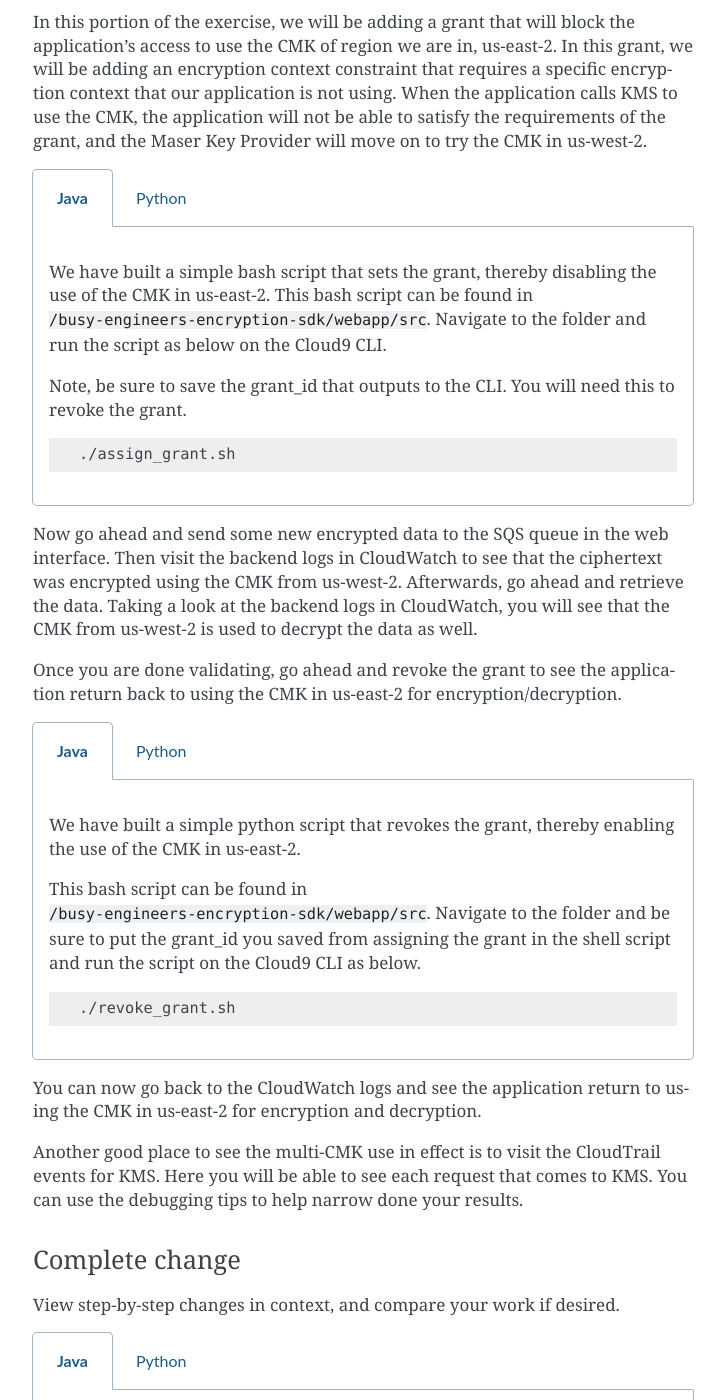
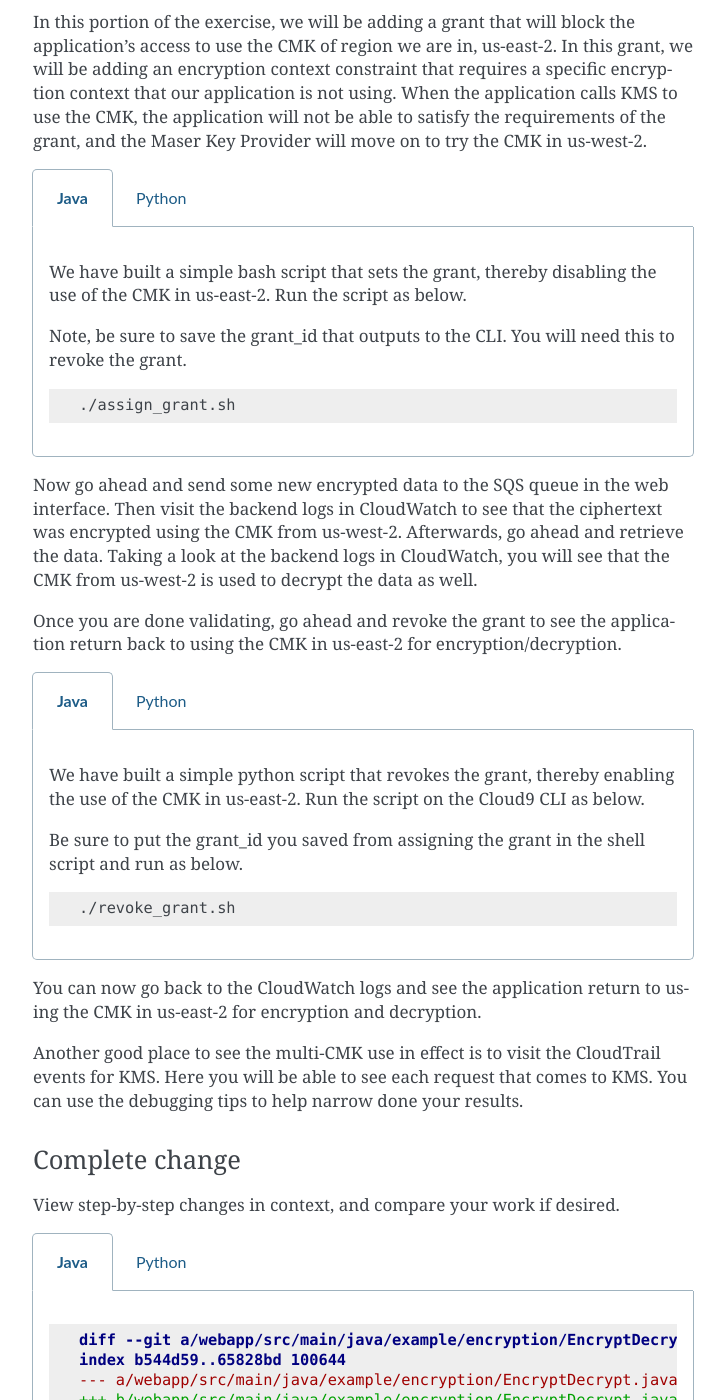
Before and after one commit to aws-samples/busy-engineers-encryption-sdk, a Sphinx documentation site: the page built from docs/exercises/5-multi_region.rst, in a window 1280 px wide and 1400 px high, scrolled down 4944 px. Shown: the whole window, without its empty margins (387-1112 px from the left). Built offline with Sphinx 7.4.7, drawn with Linux system fonts in a browser that asks for light colours.

Commit message:
Revert "Exercise 5 Docs - updating"
This reverts commit 28df1fa6ca578e4809d4107662d7808952c13838.

```diff
--- a/docs/exercises/5-multi_region.rst
+++ b/docs/exercises/5-multi_region.rst
@@ -349,8 +349,7 @@ in us-west-2.
     .. group-tab:: Java
 
         We have built a simple bash script that sets the grant, thereby disabling the use of the CMK in us-east-2.
-        This bash script can be found in ``/busy-engineers-encryption-sdk/webapp/src``. Navigate to the folder and run the
-        script as below on the Cloud9 CLI.
+        Run the script as below.
 
         Note, be sure to save the grant_id that outputs to the CLI. You will need this to revoke the grant.
 
@@ -361,8 +360,7 @@ in us-west-2.
     .. group-tab:: Python
 
         We have built a simple python script that sets the grant, thereby disabling the use of the CMK in us-east-2.
-        This bash script can be found in ``/busy-engineers-encryption-sdk/src``. Navigate to the folder and run the
-        script as below on the Cloud9 CLI.
+        Run the script on the Cloud9 CLI as below.
 
         Note, be sure to save the grant_id that outputs to the CLI. You will need this to revoke the grant.
 
@@ -383,10 +381,9 @@ us-east-2 for encryption/decryption.
     .. group-tab:: Java
 
         We have built a simple python script that revokes the grant, thereby enabling the use of the CMK in us-east-2.
+        Run the script on the Cloud9 CLI as below.
 
-        This bash script can be found in ``/busy-engineers-encryption-sdk/webapp/src``. Navigate to the folder and be sure to
-        put the grant_id you saved from assigning the grant in the shell script and run the script on the Cloud9 CLI
-        as below.
+        Be sure to put the grant_id you saved from assigning the grant in the shell script and run as below.
 
         .. code-block:: bash
 
@@ -396,10 +393,9 @@ us-east-2 for encryption/decryption.
     .. group-tab:: Python
 
         We have built a simple python script that revokes the grant, thereby enabling the use of the CMK in us-east-2.
+        Run the script on the Cloud9 CLI as below.
 
-        This bash script can be found in ``/busy-engineers-encryption-sdk/src``. Navigate to the folder and be sure to
-        put the grant_id you saved from assigning the grant in the shell script and run the script on the Cloud9 CLI
-        as below.
+        Be sure to put the grant_id you saved from assigning the grant in the shell script and run as below.
 
         .. code-block:: bash
 
```
